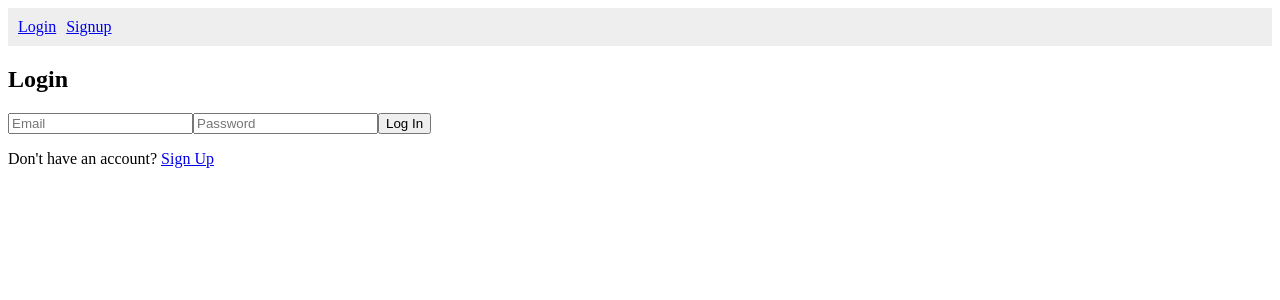
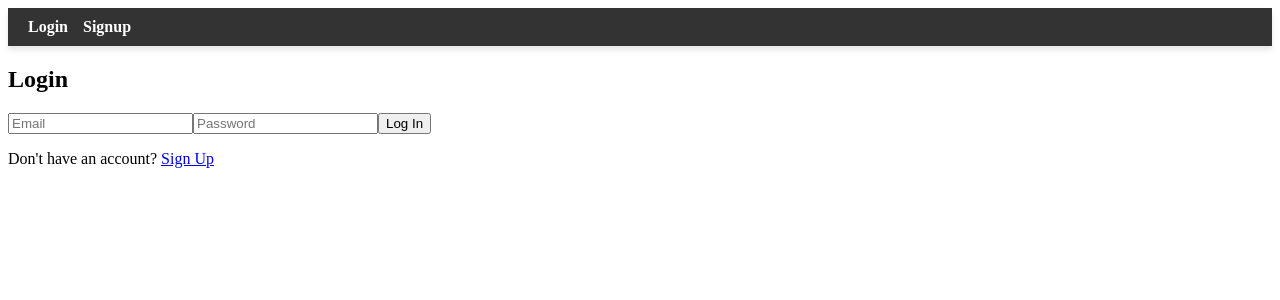
Before and after one commit to chaitanpire/SkillSphere, a React (Vite) app in the folder client/: page / in a window 1280 px wide. Shown: the top 300 px of the page. Built offline with nearby package versions, Linux system fonts and the light colour scheme.

Commit message:
navbar stylized

```diff
--- a/client/src/components/Navbar.jsx
+++ b/client/src/components/Navbar.jsx
@@ -5,15 +5,52 @@ import { useAuth } from '../context/AuthContext';
 export default function Navbar() {
     const { user, logout } = useAuth();
 
+    const navStyle = {
+        display: 'flex',
+        justifyContent: 'space-between',
+        alignItems: 'center',
+        padding: '10px 20px',
+        background: '#333',
+        color: '#fff',
+        boxShadow: '0 4px 6px rgba(0, 0, 0, 0.1)',
+    };
+
+    const linkStyle = {
+        marginRight: '15px',
+        textDecoration: 'none',
+        color: '#fff',
+        fontWeight: 'bold',
+    };
+
+    const buttonStyle = {
+        background: '#ff4d4d',
+        color: '#fff',
+        border: 'none',
+        padding: '5px 10px',
+        borderRadius: '5px',
+        cursor: 'pointer',
+    };
+
+    const buttonHoverStyle = {
+        background: '#ff1a1a',
+    };
+
     return (
-        <nav style={{ padding: '10px', background: '#eee' }}>
-            <Link to="/" style={{ marginRight: '10px' }}>Login</Link>
-            <Link to="/signup" style={{ marginRight: '10px' }}>Signup</Link>
+        <nav style={navStyle}>
+            <div>
+                <Link to="/" style={linkStyle}>Login</Link>
+                <Link to="/signup" style={linkStyle}>Signup</Link>
+                {user && <Link to="/dashboard" style={linkStyle}>Dashboard</Link>}
+            </div>
             {user && (
-                <>
-                    <Link to="/dashboard" style={{ marginRight: '10px' }}>Dashboard</Link>
-                    <button onClick={logout}>Logout</button>
-                </>
+                <button
+                    style={buttonStyle}
+                    onMouseOver={(e) => e.target.style.background = buttonHoverStyle.background}
+                    onMouseOut={(e) => e.target.style.background = buttonStyle.background}
+                    onClick={logout}
+                >
+                    Logout
+                </button>
             )}
         </nav>
     );
```
